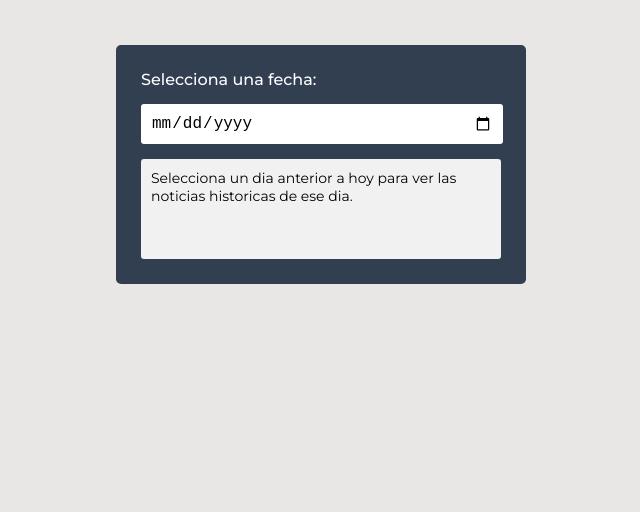
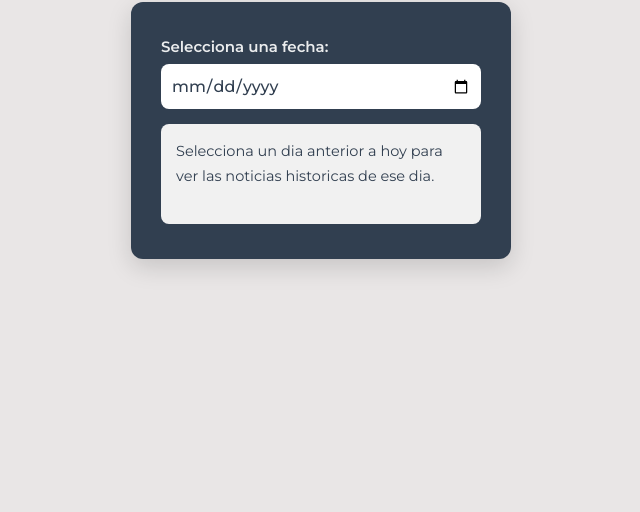
Before and after one commit to bryan2886/CALENDARIO-IA, a plain HTML site: page frontend/index.html in a window 1280 px wide. Shown: the part 304-816 px from the top of the page, without its empty margins (319-959 px from the left). Drawn offline with Linux system fonts and the light colour scheme; some packages are replaced by stand-ins of ours; a script that the page names is missing.

Commit message:
ajuste para funcionalidad de docker

```diff
--- a/frontend/assets/css/styles.css
+++ b/frontend/assets/css/styles.css
@@ -1,74 +1,109 @@
-html{
+html {
     font-size: 10px;
 }
 
-body{
-   font-size: 1.6rem;
-   font-family:'Montserrat',Arial,Helvetica,sans-serif;
-   background-color: #E9E6E6;
-   height: 100%;
+* {
+    box-sizing: border-box;
+    margin: 0;
+    padding: 0;
 }
 
-.layout{
+body {
+    font-size: 1.6rem;
+    font-family: 'Montserrat', Arial, Helvetica, sans-serif;
+    background-color: #E9E6E6;
+    min-height: 100vh;
+}
+
+.layout {
     min-height: 100vh;
     display: flex;
     flex-direction: column;
     justify-content: center;
     align-items: center;
+    padding: 5rem 4rem;
 }
 
-.layout_header{
-  margin-bottom: 4rem;
+.layout_header {
+    margin-bottom: 3.5rem;
+    text-align: center;
 }
 
-.header_title{
+.header_title {
     color: #313F50;
+    font-size: 2.8rem;
+    font-weight: 700;
+    letter-spacing: 0.5px;
 }
 
-.layout_calendar{
- width: 36rem;
+.layout_calendar {
+    width: 100%;
+    max-width: 38rem;
     background-color: #313F50;
- padding: 2.5rem;
- border-radius: 5px;
- color: white ;
+    padding: 3.5rem 3rem;
+    border-radius: 12px;
+    color: white;
     display: flex;
     flex-direction: column;
-gap:1.5rem;
-
+    gap: 1.5rem;
+    box-shadow: 0 8px 24px rgba(0, 0, 0, 0.15);
 }
 
-.calendar_label{
+.calendar_label {
     display: block;
-  font-weight: 500;
-  margin-bottom: 1.5rem;
+    font-weight: 600;
+    font-size: 1.5rem;
+    margin-bottom: 0.8rem;
+    opacity: 0.9;
 }
 
-.calendar_input{
-  padding: 1rem;
+.calendar_input {
+    padding: 1.2rem 1rem;
     font-size: 1.6rem;
-  border-radius: 3px;
+    font-family: 'Montserrat', Arial, Helvetica, sans-serif;
+    border-radius: 8px;
     border: none;
-  cursor:pointer;
-  width:95%;
-  color: black;
+    cursor: pointer;
+    width: 100%;
+    color: #313F50;
+    font-weight: 500;
 }
 
-.calendar_news{
-  min-height: 8rem;
+.calendar_news {
+    min-height: 10rem;
     background-color: #F1F1F1;
-  color:black;
-  padding: 1rem;
-  border-radius: 3px;
-  font-size: 1.4rem;
+    color: #313F50;
+    padding: 1.5rem;
+    border-radius: 8px;
+    font-size: 1.45rem;
+    line-height: 1.7;
+    word-break: break-word;
     margin-top: 1.5rem;
 }
 
-.calendar_news{
-  min-height: 8rem;
-  background-color: #F1F1F1;
-  color: black;
-  padding: 1rem;
-  border-radius: 3px;
-  font-size: 1.4rem;
-  margin-top: 1.5rem;
+/* Móvil */
+@media (max-width: 480px) {
+    .layout {
+        justify-content: flex-start;
+        padding: 3rem 1.5rem;
+        min-height: 100vh;
     }
+
+    .layout_header {
+        margin-bottom: 2.5rem;
+    }
+
+    .header_title {
+        font-size: 2.4rem;
+    }
+
+    .layout_calendar {
+        padding: 2.5rem 2rem;
+        border-radius: 10px;
+    }
+
+    .calendar_input {
+        font-size: 1.5rem;
+        padding: 1.2rem;
+    }
+}
--- a/frontend/assets/js/main.js
+++ b/frontend/assets/js/main.js
@@ -2,13 +2,14 @@ window.addEventListener("load", () => {
     const dateInput = document.querySelector("#calendarDate");
     const newsContainer = document.querySelector("#newsContainer");
     const today = new Date();
-    const todayISO = today.toISOString().split("T")[0];
+    const todayISO = `${today.getFullYear()}-${String(today.getMonth() + 1).padStart(2, '0')}-${String(today.getDate()).padStart(2, '0')}`;
 
 
     dateInput.max = todayISO;
     dateInput.addEventListener("change", async (event) => {
         if (!dateInput.value) return false;
-        const selectedDate = new Date(dateInput.value);
+        const [year, month, day] = dateInput.value.split("-").map(Number);
+        const selectedDate = new Date(year, month - 1, day);
         if (selectedDate >= today) {
             newsContainer.textContent = "Selecciona un dia anterior a hoy para ver las noticias historicas de ese dia.";
             return false;
```
Also changed, not shown: docker-compose.yml (added, +24 -0 lines), README.md, 6 other files. Lines whose indentation alone changed are shown as unchanged.
